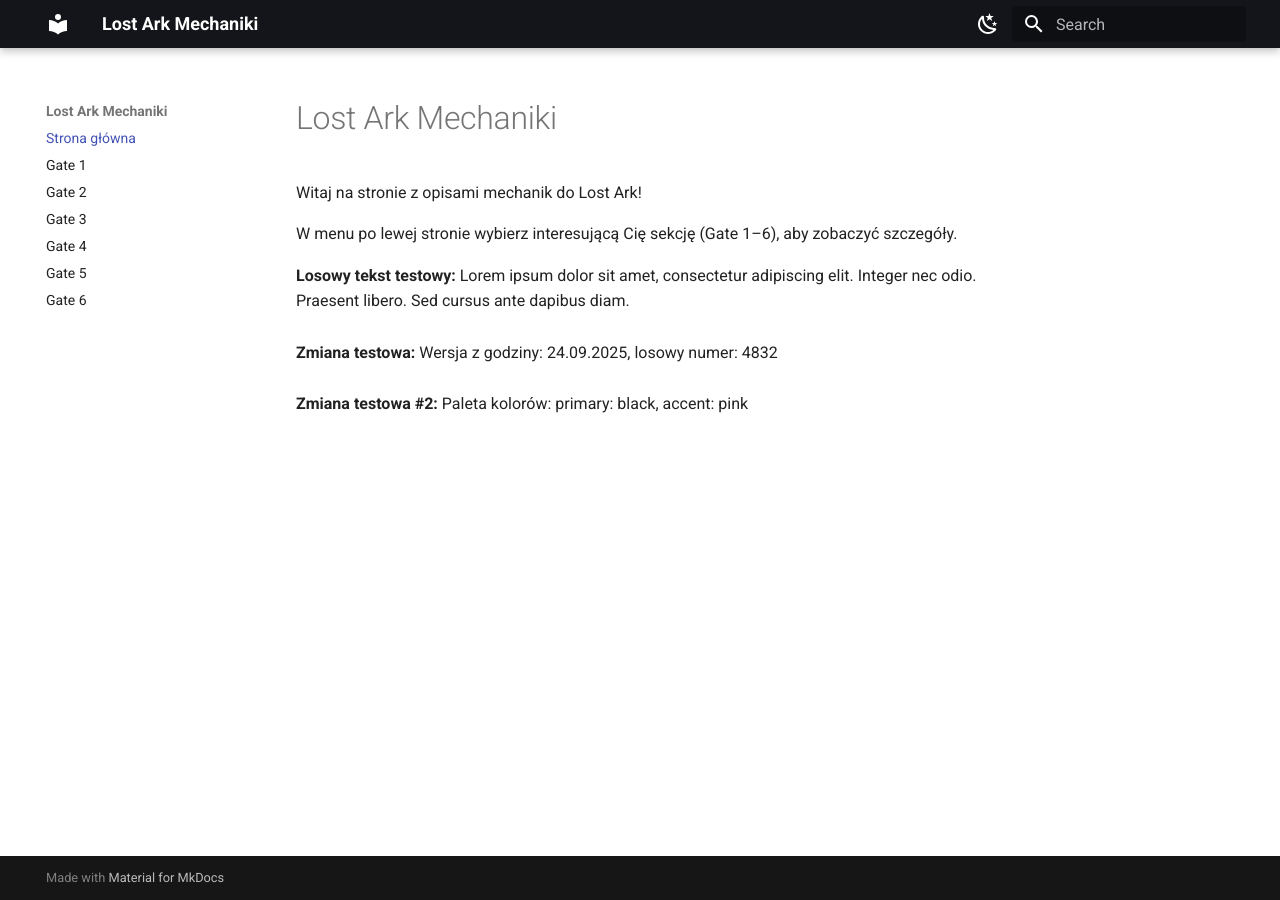
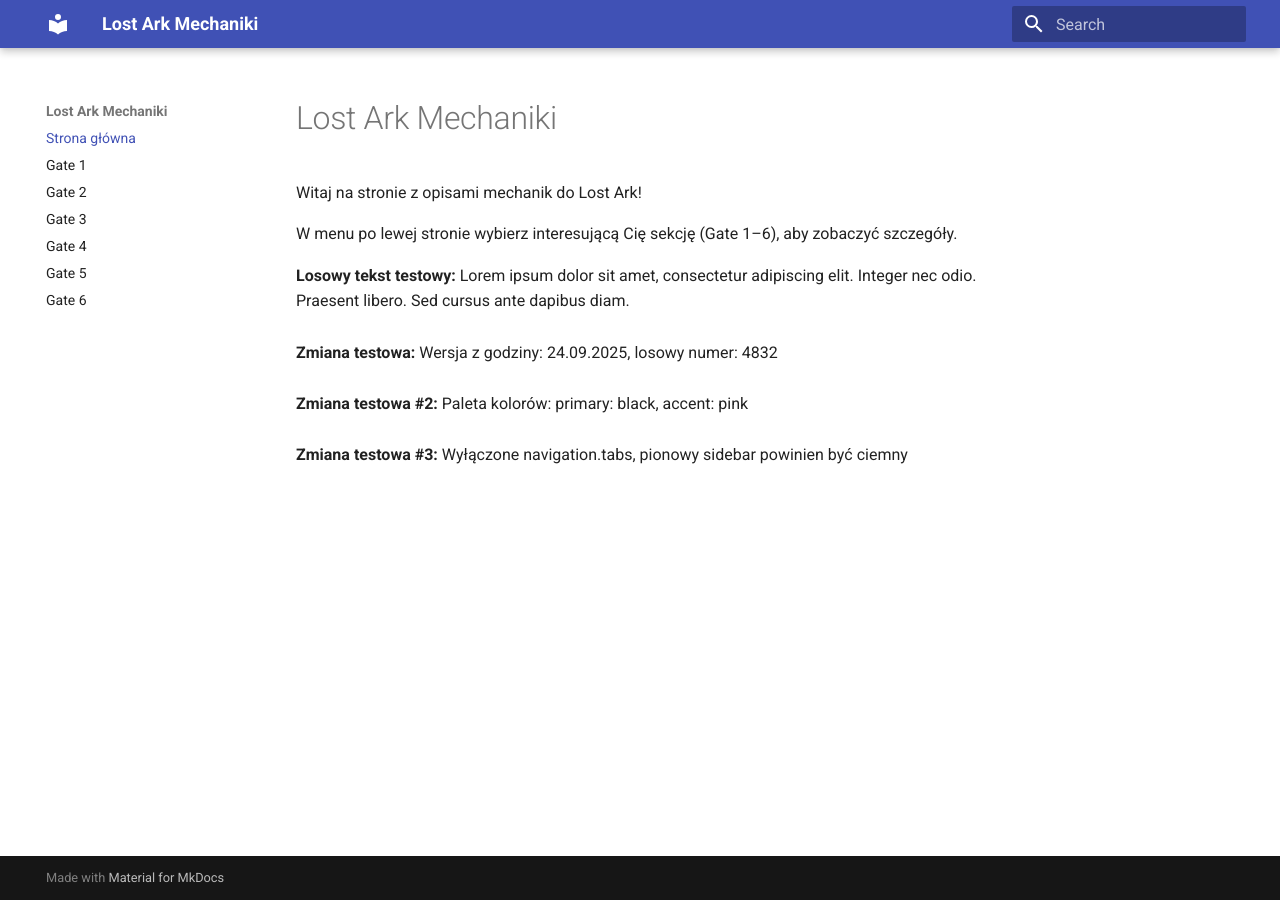
Before and after one commit to BongoArmadillo/test, an MkDocs documentation site: the page built from docs/index.md, in a window 1280 px wide. Built offline with MkDocs 1.6.1 and Material for MkDocs 9.7.7, drawn with Linux system fonts in a browser that asks for light colours.

```diff
--- a/docs/index.md
+++ b/docs/index.md
@@ -12,3 +12,6 @@
 <br><br>
 **Zmiana testowa #2:**
 Paleta kolorów: primary: black, accent: pink
+<br><br>
+**Zmiana testowa #3:**
+Wyłączone navigation.tabs, pionowy sidebar powinien być ciemny
--- a/mkdocs.yml
+++ b/mkdocs.yml
@@ -4,11 +4,10 @@
   name: material
   palette:
     - scheme: default
-      primary: black
+      primary: indigo
       accent: pink
-      toggle:
-        icon: material/weather-night
-        name: Tryb ciemny
+  features:
+    - navigation.sections
   features:
     - navigation.sections
 extra_css:
```
Also changed, not shown: site/404.html, site/gate1/index.html, site/gate2/index.html, site/gate3/index.html, site/gate4/index.html, site/gate5/index.html, site/gate6/index.html, site/index.html, site/search/search_index.json, 1 other file.
